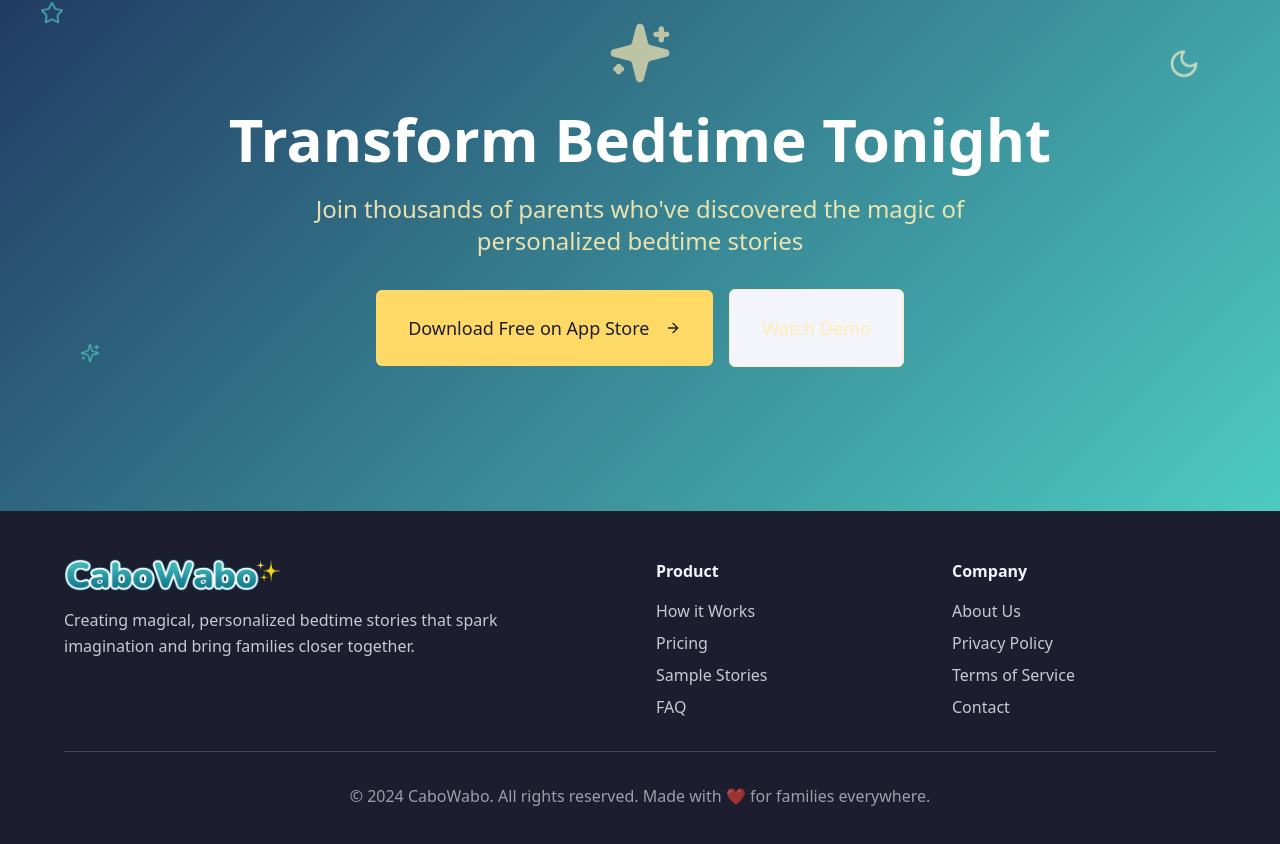
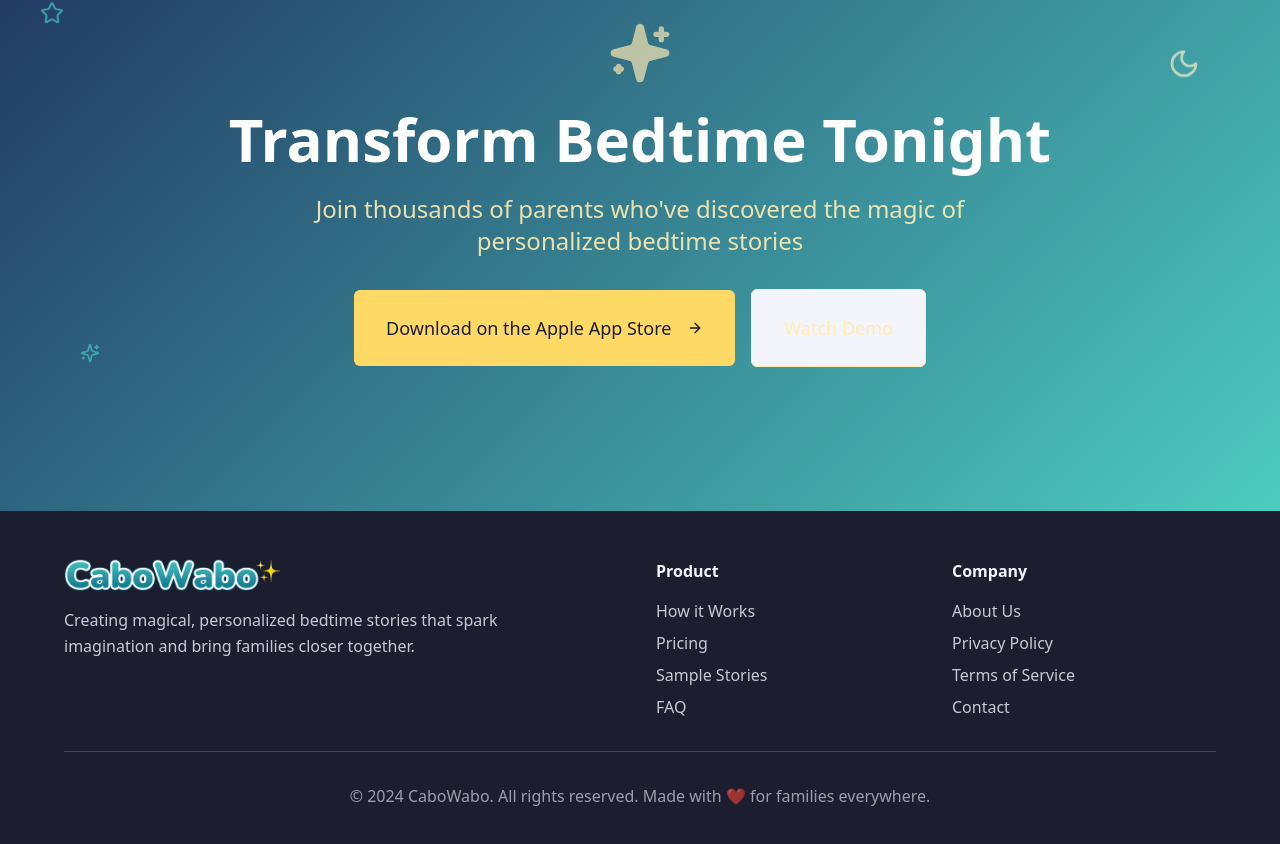
Before and after one commit to bigdog6978/cabo-wabo-landing-page, a React (Vite) app: page / in a window 1280 px wide. Shown: the part 6370-7214 px from the top of the page. Built offline with nearby package versions, Linux system fonts and the light colour scheme.

Commit message:
Update CTA button text
Update the text of the CTA button to "Download on the Apple App Store".

```diff
--- a/src/components/CTASection.tsx
+++ b/src/components/CTASection.tsx
@@ -52,7 +52,7 @@ const CTASection = () => {
             className="text-lg px-8 py-6 h-auto"
             onClick={() => setIsDialogOpen(true)}
           >
-            Download Free on App Store
+            Download on the Apple App Store
             <ArrowRight className="w-5 h-5 ml-2" />
           </Button>
           <Button variant="outline" size="lg" className="text-lg px-8 py-6 h-auto border-moonlight text-moonlight hover:bg-moonlight hover:text-night-sky">
```
